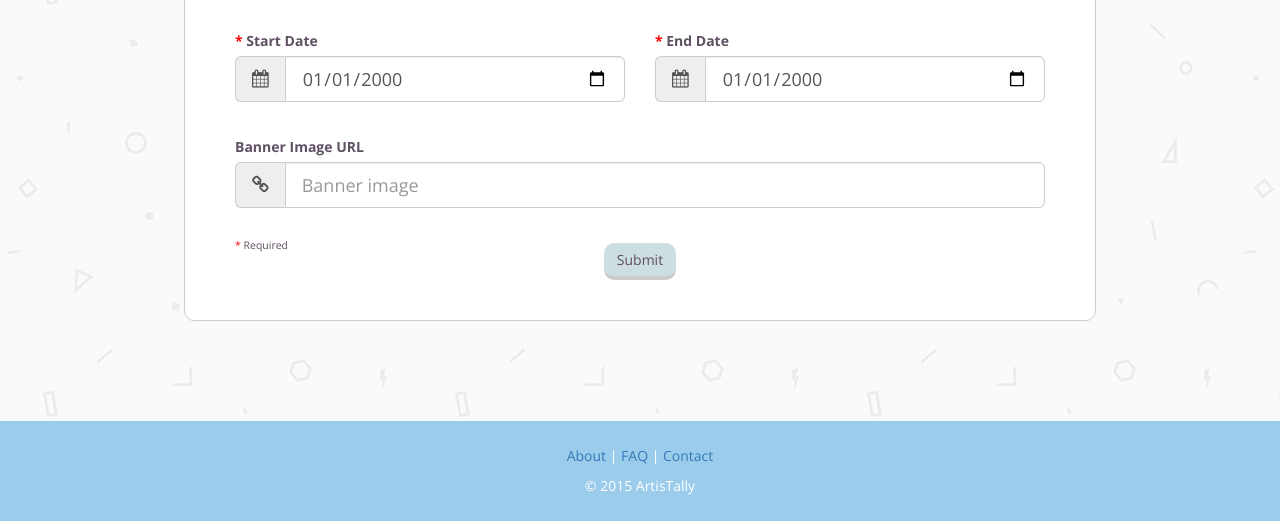
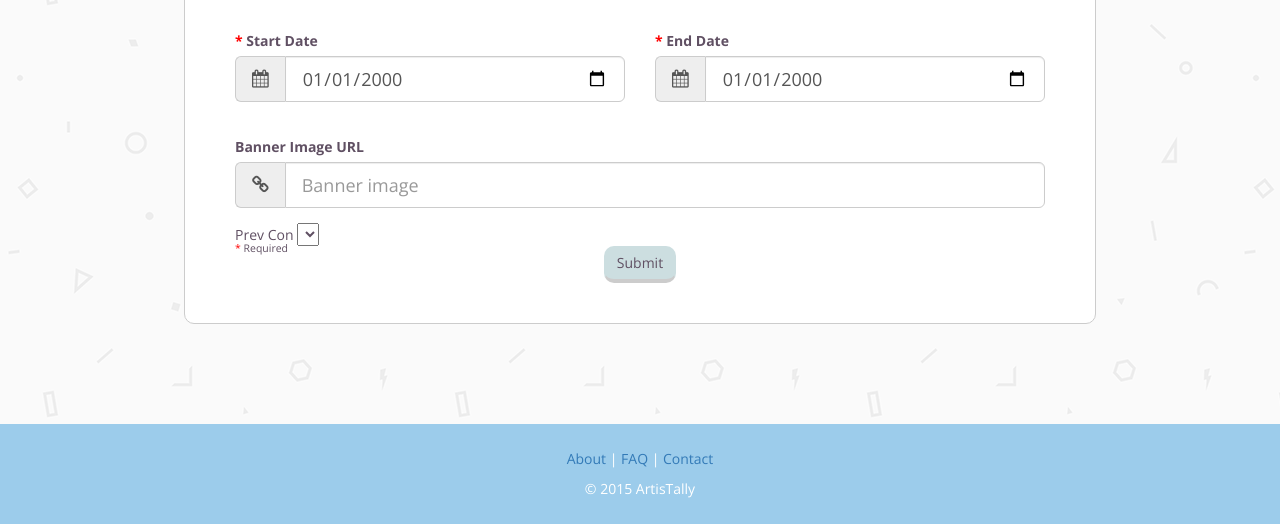
Before and after one commit to zhixu/artistally, a Django app: page /addconvention in a window 1280 px wide. Shown: the part 711-1235 px from the top of the page. Run offline with Django 3.2, Linux system fonts and the light colour scheme; the visitor is signed in with stand-in values (Sample User, id 1); data comes from the database, SQL or seed files in the repository; lists and menus that the app fills with data are empty; some libraries are stand-ins or nearby versions.

Commit message:
added prev-con to cons

```diff
--- a/aa_app/models.py
+++ b/aa_app/models.py
@@ -133,6 +133,7 @@ class Convention(ValidatedModel):
     location = models.TextField()
     website = models.URLField(max_length = 200)
     image = models.URLField(max_length = 200, blank = True, default = "")
+    prevCon = models.ForeignKey("self", related_name = "nextCon", blank = True, null = True, default = None)
 
     @property
     def avgRating(self):
@@ -178,6 +179,10 @@ class Convention(ValidatedModel):
 
     def setImage(self, newImage):
         self.image = newImage
+        self.save()
+
+    def setPrevCon(self, newPrevCon):
+        self.prevCon = newPrevCon
         self.save()
 
     # UTIL
--- a/aa_app/templates/addconvention.html
+++ b/aa_app/templates/addconvention.html
@@ -23,6 +23,7 @@
             jsonDict.location = $("#locationField").val();
             jsonDict.website = $("#websiteField").val();
             jsonDict.image = $("#imageField").val();
+            jsonDict.prevConID = $("#prevConIDField").val();
             $.ajax({
                 url: "/api/convention/newConvention",
                 type: "POST",
@@ -108,6 +109,14 @@
                 <input type="url" class="form-control" id="imageField" placeholder="Banner image" aria-describedby="image-addon"/>
             </div>
         </div>
+
+        Prev Con
+        <select id="prevConIDField">
+            {% for con in cons %}
+                <option value="{{con.ID}}">{{con}}</option>
+            {% endfor %}
+        </select>
+
         <br/>
         <sub class="required text-center">Required</sub>
         <br/>
--- a/aa_app/templates/convention.html
+++ b/aa_app/templates/convention.html
@@ -135,6 +135,8 @@
             <br/>3. {{conTopItemFandoms.2.0}} ({% widthratio conTopItemFandoms.2.1 1 100 %}%)
         </div>
 
+        prev con is: {{convention.prevCon}}
+
         <div class="section-wrapper border-wrapper">
             <h2 class="title-wrapper">Reviews</h2>
             {% for writeup in convention.writeups.all|slice:":5" %}
--- a/aa_app/views/site.py
+++ b/aa_app/views/site.py
@@ -108,6 +108,7 @@ def mywriteups(request):
 def addconvention(request):
     u = request.user
     context = RequestContext(request, {"currUser": u})
+    context["cons"] = models.Convention.objects.exclude(ID = models.INV_CON.ID)
     return render_to_response("addconvention.html", context)
 
 @login_required
--- a/artistally/urls.py
+++ b/artistally/urls.py
@@ -69,6 +69,7 @@ urlpatterns = [
     url(r"^api/convention/setStartDate$", "aa_app.views.api.convention.setStartDate"),
     url(r"^api/convention/setEndDate$", "aa_app.views.api.convention.setEndDate"),
     url(r"^api/convention/setImage$", "aa_app.views.api.convention.setImage"),
+    url(r"^api/convention/setPrevCon$", "aa_app.views.api.convention.setPrevCon"),
     url(r"^api/util/uploadFile$", "aa_app.views.api.util.uploadFile"),
     url(r"^api/util/findFandom$", "aa_app.views.api.util.findFandom"),
     url(r"^api/util/findKind$", "aa_app.views.api.util.findKind"),
```
Also changed, not shown: aa_app/views/api/convention.py (+10 -0 lines), aa_app/migrations/0002_auto_20150923_1950.py (added), aa_app/migrations/0003_auto_20150923_1951.py (added).
